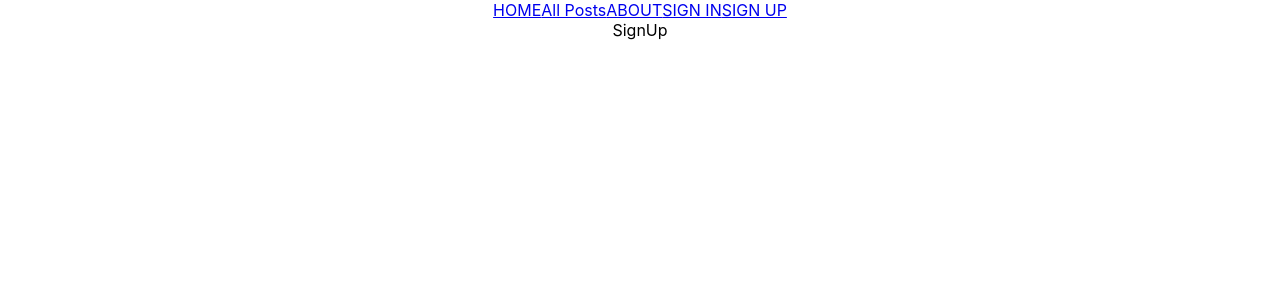
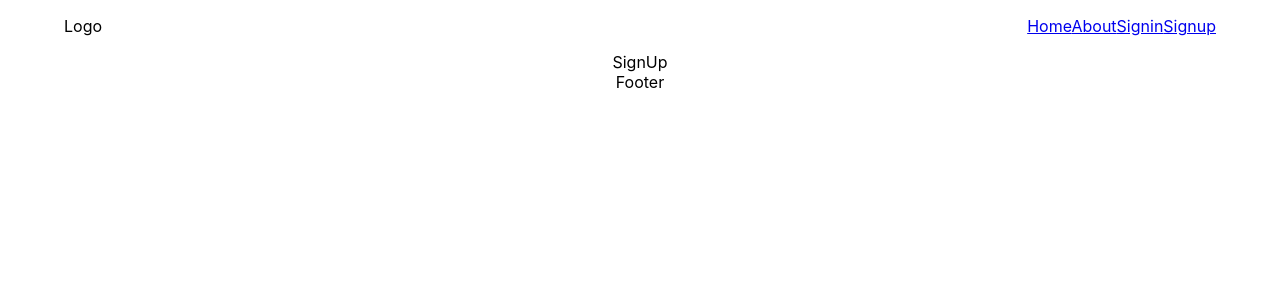
Before and after one commit to Andrea-Brezanova/deeder, a React (Create React App) app in the folder frontend/: page /signup in a window 1280 px wide. Shown: the top 300 px of the page. Built offline with nearby package versions, Linux system fonts and the light colour scheme.

Commit message:
add Layout Component

```diff
--- a/frontend/src/App.css
+++ b/frontend/src/App.css
@@ -2,37 +2,8 @@
   text-align: center;
 }
 
-.App-logo {
-  height: 40vmin;
-  pointer-events: none;
+.nav {
+  display: flex;
+  justify-content: space-between;
+  padding: 1rem 4rem;
 }
-
-@media (prefers-reduced-motion: no-preference) {
-  .App-logo {
-    animation: App-logo-spin infinite 20s linear;
-  }
-}
-
-.App-header {
-  background-color: #282c34;
-  min-height: 100vh;
-  display: flex;
-  flex-direction: column;
-  align-items: center;
-  justify-content: center;
-  font-size: calc(10px + 2vmin);
-  color: white;
-}
-
-.App-link {
-  color: #61dafb;
-}
-
-@keyframes App-logo-spin {
-  from {
-    transform: rotate(0deg);
-  }
-  to {
-    transform: rotate(360deg);
-  }
-}
--- a/frontend/src/App.js
+++ b/frontend/src/App.js
@@ -1,4 +1,6 @@
 import "./App.css";
+import { Routes, Route } from "react-router-dom";
+import Layout from "./Components/Layout";
 import Navbar from "./Components/Navbar";
 import Home from "./Components/Home";
 import About from "./Components/About";
@@ -10,24 +12,25 @@ import GetHelp from "./Components/GetHelp";
 import OfferCompany from "./Components/OfferCompany";
 import GetCompany from "./Components/GetCompany";
 import NoPage from "./Components/NoPage";
-import { Routes, Route } from "react-router-dom";
+
 
 
 function App() {
   return (
     <div className="App">
-      <Navbar />
       <Routes>
-        <Route path="/" element={<Home />} />
+        <Route path="/" element={<Layout />} >
+        <Route index element={<Home />} />
         <Route path="/about" element={<About />} />
         <Route path="/signin" element={<SignIn />} />
         <Route path="/signup" element={<SignUp />} />
         <Route path="/allposts" element={<AllPosts />} />
-        <Route path="*" element={<NoPage />} />
         <Route path="/offer-help" element={<OfferHelp />} />
         <Route path="/get-help" element={<GetHelp />} />
         <Route path="/offer-company" element={<OfferCompany />} />
         <Route path="/get-company" element={<GetCompany />} />
+        <Route path="*" element={<NoPage />} />
+        </Route>
       </Routes>
     </div>
   );
--- a/frontend/src/Components/AllPosts.js
+++ b/frontend/src/Components/AllPosts.js
@@ -1,7 +1,32 @@
-import React from 'react'
+import React from "react";
+import { useState, useEffect } from "react";
+import axios from "axios";
 
-export default function AllPosts() {
+function AllPosts() {
+  const [posts, setPosts] = useState([]);
+
+  const getPosts = async () => {
+    try {
+        const response = await axios.get("http://localhost:3001/posts");
+        console.log(response.data);
+      } catch (error) {
+          console.log(error);
+      }
+  }
+
+  useEffect(() => {
+      getPosts();
+  }, []);
+
+
+
   return (
-    <div>AllPosts</div>
-  )
+  <div>
+      {posts.map((element) => {
+      return <p key={element._id}> {element.title}</p>;
+  })}
+  </div>
+  );
 }
+
+export default AllPosts;
--- /dev/null
+++ b/frontend/src/Components/Footer.js
@@ -0,0 +1,7 @@
+import React from 'react'
+
+export default function Footer() {
+  return (
+    <div>Footer</div>
+  )
+}
--- /dev/null
+++ b/frontend/src/Components/Layout.js
@@ -0,0 +1,15 @@
+import { Outlet, Link } from "react-router-dom";
+import Navbar from "./Navbar";
+import Footer from "./Footer";
+
+function Layout() {
+  return (
+    <div>
+      <Navbar />
+      <Outlet />
+      <Footer />
+    </div>
+  );
+}
+
+export default Layout;
--- a/frontend/src/Components/Navbar.js
+++ b/frontend/src/Components/Navbar.js
@@ -3,12 +3,14 @@ import { Link } from 'react-router-dom';
 
 export default function Navbar() {
   return (
-    <nav className="navbar1">
-        <Link to="/">HOME</Link>
-        <Link to="/allposts">All Posts</Link>
-        <Link to="/about">ABOUT</Link>
-        <Link to="/signin">SIGN IN</Link>
-        <Link to="/signup">SIGN UP</Link>
-    </nav>
+    <div className="nav">
+        <div>Logo</div>
+        <div class-name="nav-items">
+            <Link to="/">Home</Link>
+            <Link to="/about">About</Link>
+            <Link to="/signin">Signin</Link>
+            <Link to="/signup">Signup</Link>
+        </div>
+    </div>
   )
 }
--- a/frontend/src/Components/SignIn.js
+++ b/frontend/src/Components/SignIn.js
@@ -1,7 +1,9 @@
 import React from 'react'
 
-export default function SignIn() {
+function SignIn() {
   return (
     <div>Sign In</div>
   )
 }
+
+export default SignIn;
--- a/frontend/src/Components/SignUp.js
+++ b/frontend/src/Components/SignUp.js
@@ -1,7 +1,7 @@
-import React from 'react'
-
-export default function SignUp() {
+function SignUp() {
   return (
     <div>SignUp</div>
   )
 }
+
+export default SignUp;
```
Also changed, not shown: frontend/public/manifest.json.
